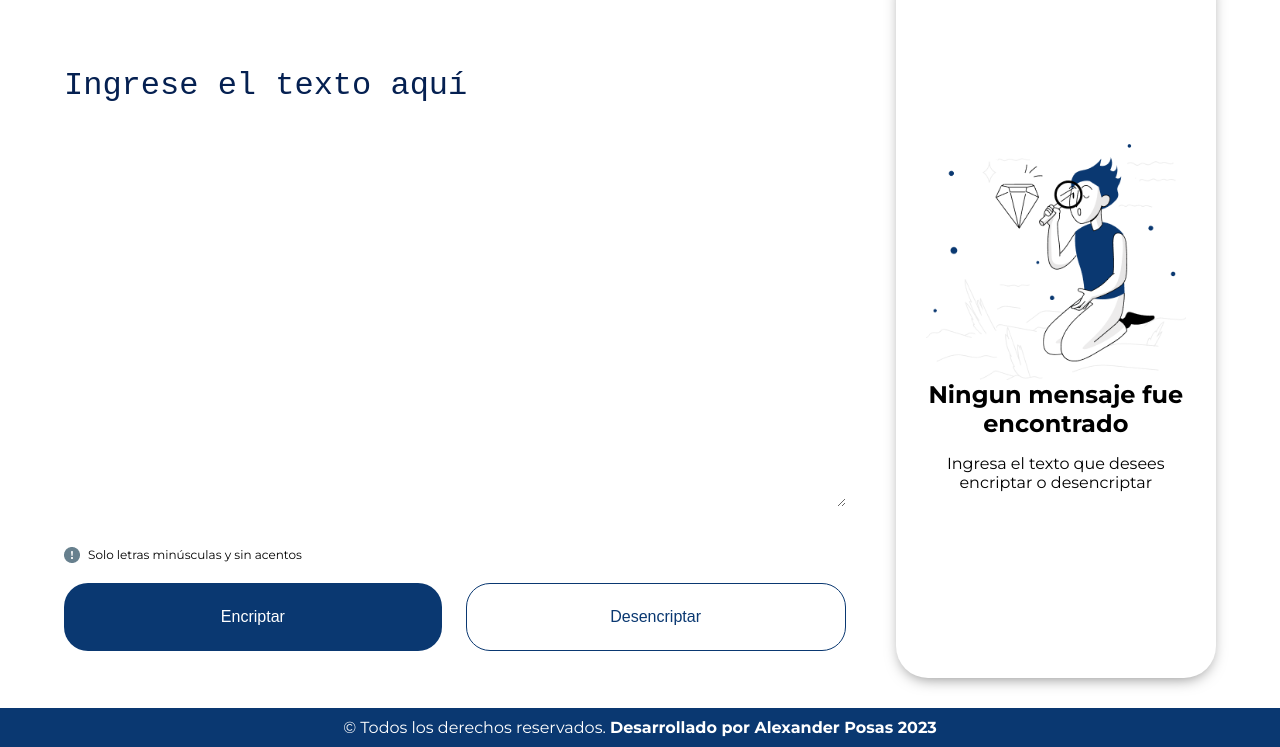
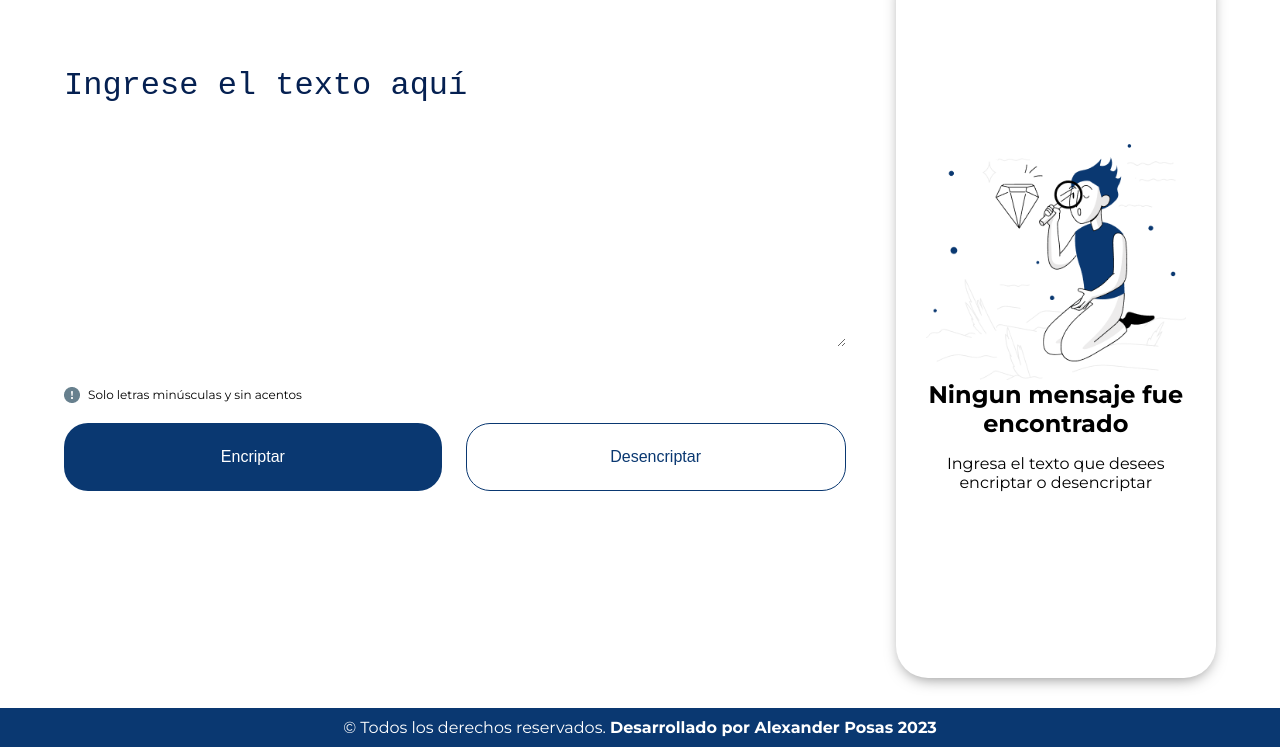
Before and after one commit to EduardoPosas/Encriptador, a plain HTML site: page index.html in a window 1280 px wide. Shown: the part 72-819 px from the top of the page. Drawn offline with Linux system fonts and the light colour scheme.

Commit message:
Corrijo altura del textarea en resolucion mayor a 768px

```diff
--- a/styles/styles.css
+++ b/styles/styles.css
@@ -140,6 +140,12 @@ a {
 .user-input {
     height: 60vh;
     padding: 2rem 0;
+}
+
+@media (min-width: 768px) {
+    .user-input {
+        height: 40vh;
+    }
 }
 
 .user-input textarea {
```
